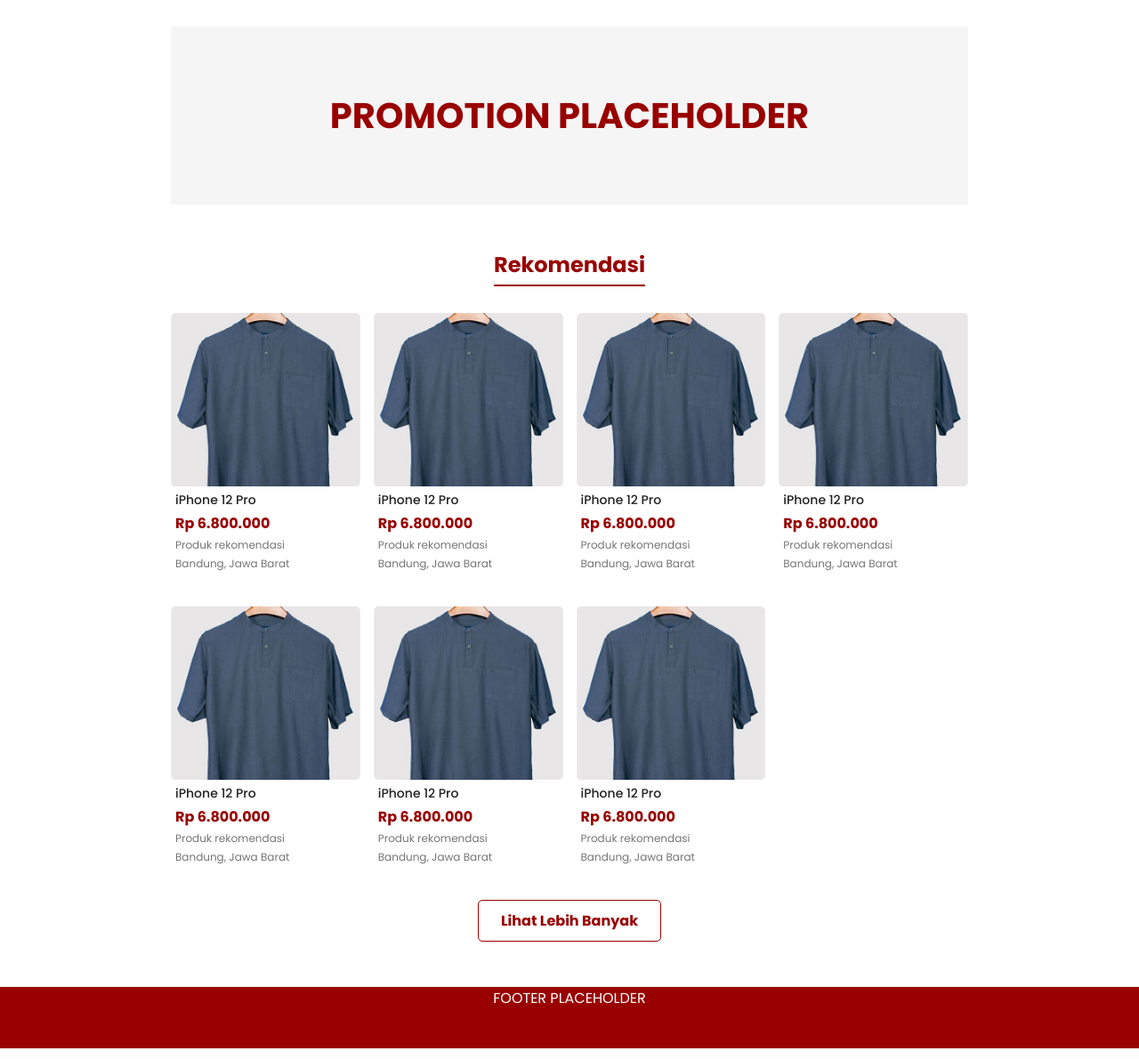
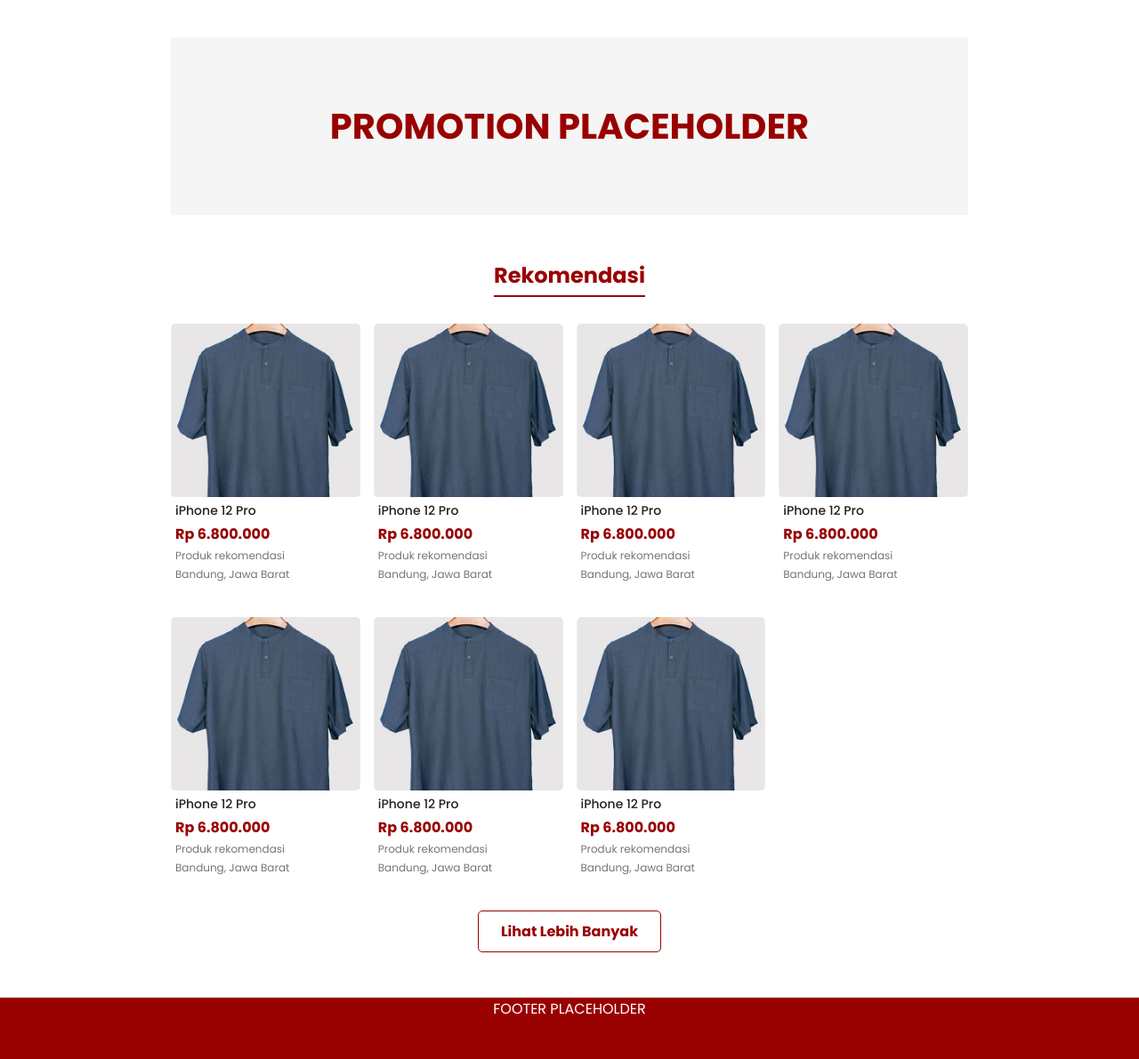
Before and after one commit to nicolergn/ebisnis, a PHP site: page / in a window 1280 px wide. Shown: the part 70-1261 px from the top of the page at 89% size. Run offline with PHP 8.4, Linux system fonts and the light colour scheme.

Commit message:
Update base.css

```diff
--- a/assets/css/base.css
+++ b/assets/css/base.css
@@ -29,6 +29,16 @@
   --font-size-card-price: var(--font-size-sm);
   --font-size-card-desc: var(--font-size-xxs);
 
+  --font-size-product-detail-title: var(--font-size-lg);
+  --font-size-product-detail-price: var(--font-size-xl);
+  --font-size-product-detail-label: var(--font-size-sm);
+  --font-size-product-detail-desc: var(--font-size-xs);
+
+  --font-size-preview-profile-name: var(--font-size-md);
+  --font-size-preview-profile-active: var(--font-size-xs);
+  --font-size-preview-profile-button: var(--font-size-xs);
+  --font-size-preview-profile-stats: var(--font-size-sm);
+
   /* ========== Colors ========== */
   --color-accent: #990000;
   --color-accent-hover-bg: hsl(0, 100%, 25%);
@@ -58,7 +68,7 @@
 }
 
 body {
-  margin-top: 100px;
+  margin-top: 7rem;
   height: 100%;
   background-color: var(--color-bg-primary);
 }
```
